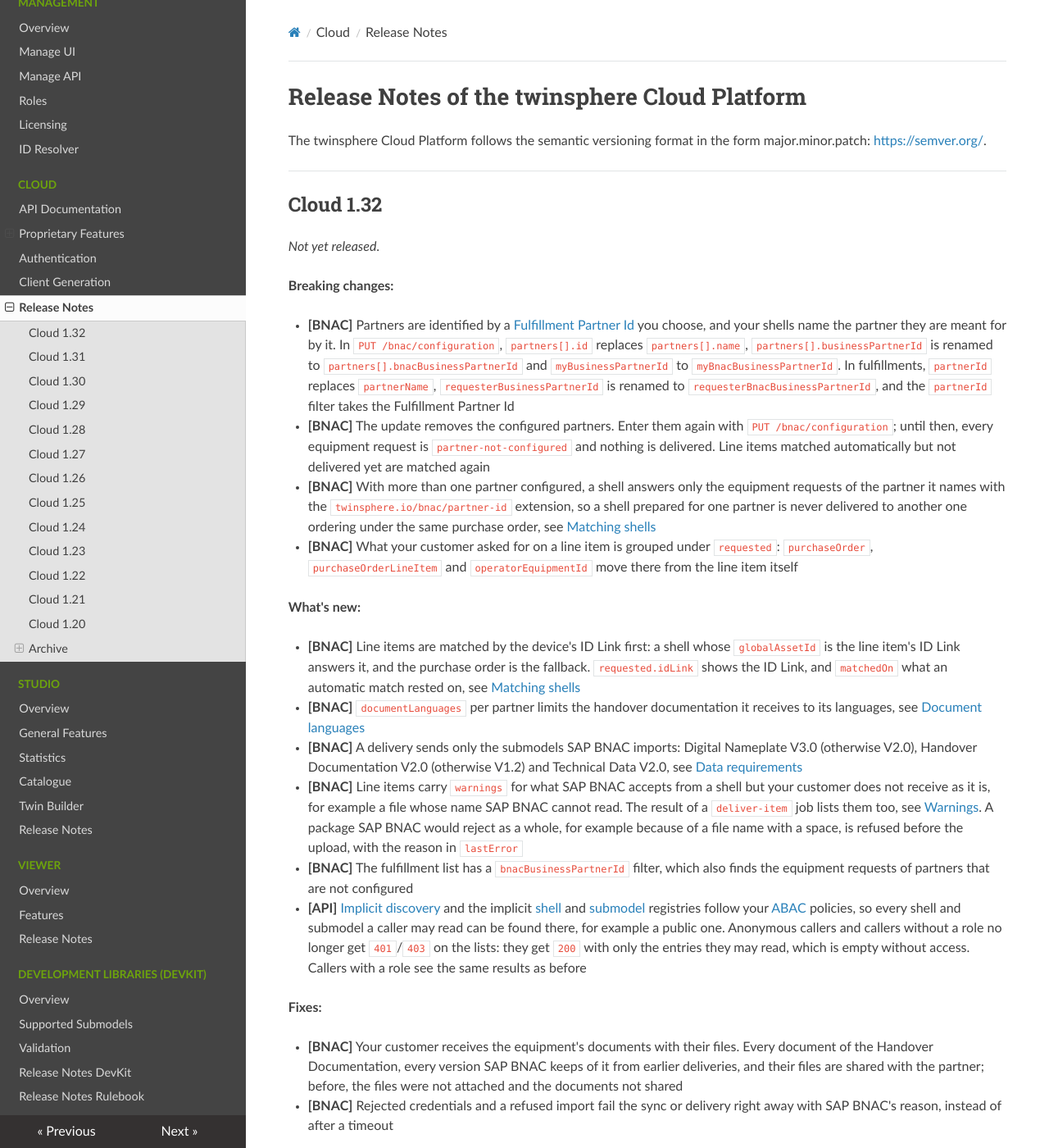
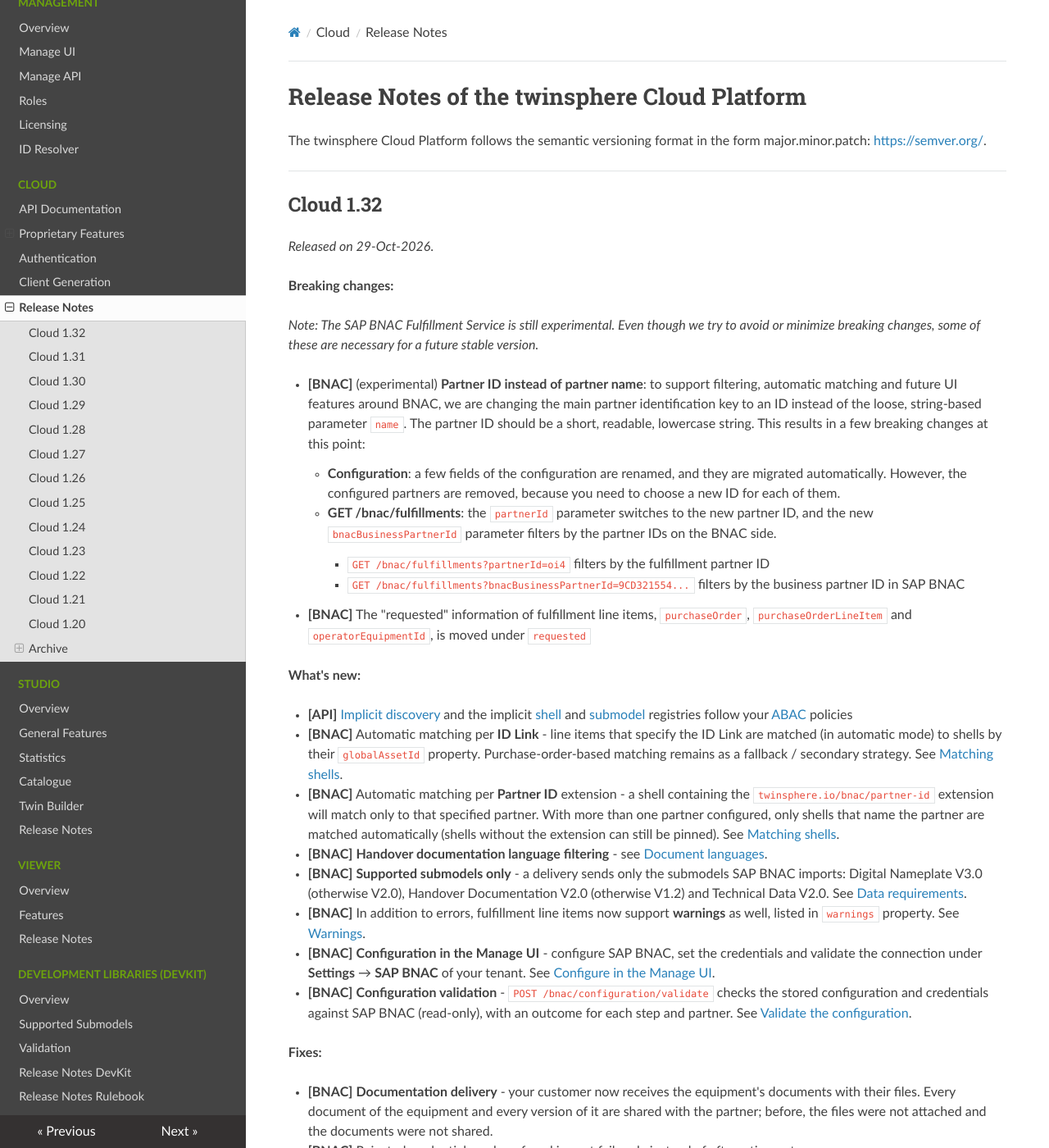
Before and after one commit to twinsphere/twinsphere.github.io, an MkDocs documentation site: the page built from docs/cloud-release-notes.md, in a window 1280 px wide and 1400 px high. Shown: the whole window at 82% size. Built offline with MkDocs 1.6.1, drawn with Linux system fonts in a browser that asks for light colours; nearby versions of some CDN libraries; some of the changed text lies outside the part shown.

Commit message:
docs(cloud): sap bnac configuration in the manage ui, validation and 1.32 release notes

```diff
--- a/docs/cloud-release-notes.md
+++ b/docs/cloud-release-notes.md
@@ -8,57 +8,62 @@
 
 ## Cloud 1.32
 
-*Not yet released*.
+*Released on 29-Oct-2026*.
 
 **Breaking changes:**
 
-- **[BNAC]** Partners are identified by a [Fulfillment Partner Id](cloud-bnac-fulfillment.md#fulfillment-partner-id)
-    you choose, and your shells name the partner they are meant for by it. In `PUT /bnac/configuration`,
-    `partners[].id` replaces `partners[].name`, `partners[].businessPartnerId` is renamed to
-    `partners[].bnacBusinessPartnerId` and `myBusinessPartnerId` to `myBnacBusinessPartnerId`. In fulfillments,
-    `partnerId` replaces `partnerName`, `requesterBusinessPartnerId` is renamed to `requesterBnacBusinessPartnerId`,
-    and the `partnerId` filter takes the Fulfillment Partner Id
-- **[BNAC]** The update removes the configured partners. Enter them again with `PUT /bnac/configuration`; until
-    then, every equipment request is `partner-not-configured` and nothing is delivered. Line items matched
-    automatically but not delivered yet are matched again
-- **[BNAC]** With more than one partner configured, a shell answers only the equipment requests of the partner it
-    names with the `twinsphere.io/bnac/partner-id` extension, so a shell prepared for one partner is never
-    delivered to another one ordering under the same purchase order, see
-    [Matching shells](cloud-bnac-fulfillment.md#matching-shells)
-- **[BNAC]** What your customer asked for on a line item is grouped under `requested`: `purchaseOrder`,
-    `purchaseOrderLineItem` and `operatorEquipmentId` move there from the line item itself
+*Note: The SAP BNAC Fulfillment Service is still experimental. Even though we try to avoid or minimize breaking
+changes, some of these are necessary for a future stable version.*
+
+- **[BNAC]** (experimental) **Partner ID instead of partner name**: to support filtering, automatic matching and future
+    UI features around BNAC, we are changing the main partner identification key to an ID instead of the loose,
+    string-based parameter `name`. The partner ID should be a short, readable, lowercase string. This results in a few
+    breaking changes at this point:
+
+    - **Configuration**: a few fields of the configuration are renamed, and they are migrated automatically. However,
+        the configured partners are removed, because you need to choose a new ID for each of them.
+    - **GET /bnac/fulfillments**: the `partnerId` parameter switches to the new partner ID, and the new
+        `bnacBusinessPartnerId` parameter filters by the partner IDs on the BNAC side.
+
+        - `GET /bnac/fulfillments?partnerId=oi4` filters by the fulfillment partner ID
+        - `GET /bnac/fulfillments?bnacBusinessPartnerId=9CD321554...` filters by the business partner ID in SAP BNAC
+
+- **[BNAC]** The "requested" information of fulfillment line items, `purchaseOrder`, `purchaseOrderLineItem` and
+    `operatorEquipmentId`, is moved under `requested`
 
 **What's new:**
 
-- **[BNAC]** Line items are matched by the device's ID Link first: a shell whose `globalAssetId` is the line item's
-    ID Link answers it, and the purchase order is the fallback. `requested.idLink` shows the ID Link, and
-    `matchedOn` what an automatic match rested on, see [Matching shells](cloud-bnac-fulfillment.md#matching-shells)
-- **[BNAC]** `documentLanguages` per partner limits the handover documentation it receives to its languages, see
-    [Document languages](cloud-bnac-fulfillment.md#document-languages)
-- **[BNAC]** A delivery sends only the submodels SAP BNAC imports: Digital Nameplate V3.0 (otherwise V2.0),
-    Handover Documentation V2.0 (otherwise V1.2) and Technical Data V2.0, see
-    [Data requirements](cloud-bnac-fulfillment.md#data-requirements)
-- **[BNAC]** Line items carry `warnings` for what SAP BNAC accepts from a shell but your customer does not receive
-    as it is, for example a file whose name SAP BNAC cannot read. The result of a `deliver-item` job lists them
-    too, see [Warnings](cloud-bnac-fulfillment.md#warnings). A package SAP BNAC would reject as a whole, for
-    example because of a file name with a space, is refused before the upload, with the reason in `lastError`
-- **[BNAC]** The fulfillment list has a `bnacBusinessPartnerId` filter, which also finds the equipment requests
-    of partners that are not configured
 - **[API]** [Implicit discovery](cloud-documentation.md#implicit-discovery) and the implicit
     [shell](cloud-documentation.md#implicit-shell-registry) and
     [submodel](cloud-documentation.md#implicit-submodel-registry) registries follow your [ABAC](cloud-abac.md)
-    policies, so every shell and submodel a caller may read can be found there, for example a public one.
-    Anonymous callers and callers without a role no longer get `401`/`403` on the lists: they get `200` with
-    only the entries they may read, which is empty without access. Callers with a role see the same results as
-    before
+    policies
+- **[BNAC]** Automatic matching per **ID Link** - line items that specify the ID Link are matched (in automatic mode)
+    to shells by their `globalAssetId` property. Purchase-order-based matching remains as a fallback / secondary
+    strategy. See [Matching shells](cloud-bnac-fulfillment.md#matching-shells).
+- **[BNAC]** Automatic matching per **Partner ID** extension - a shell containing the
+    `twinsphere.io/bnac/partner-id` extension will match only to that specified partner. With more than one partner
+    configured, only shells that name the partner are matched automatically (shells without the extension can still
+    be pinned). See [Matching shells](cloud-bnac-fulfillment.md#matching-shells).
+- **[BNAC]** **Handover documentation language filtering** - see
+    [Document languages](cloud-bnac-fulfillment.md#document-languages).
+- **[BNAC]** **Supported submodels only** - a delivery sends only the submodels SAP BNAC imports: Digital Nameplate
+    V3.0 (otherwise V2.0), Handover Documentation V2.0 (otherwise V1.2) and Technical Data V2.0. See
+    [Data requirements](cloud-bnac-fulfillment.md#data-requirements).
+- **[BNAC]** In addition to errors, fulfillment line items now support **warnings** as well, listed in `warnings` property.
+    See [Warnings](cloud-bnac-fulfillment.md#warnings).
+- **[BNAC]** **Configuration in the Manage UI** - configure SAP BNAC, set the credentials and validate the connection
+    under **Settings** → **SAP BNAC** of your tenant. See
+    [Configure in the Manage UI](cloud-bnac-fulfillment.md#configure-in-the-manage-ui).
+- **[BNAC]** **Configuration validation** - `POST /bnac/configuration/validate` checks the stored configuration and
+    credentials against SAP BNAC (read-only), with an outcome for each step and partner. See
+    [Validate the configuration](cloud-bnac-fulfillment.md#validate-the-configuration).
 
 **Fixes:**
 
-- **[BNAC]** Your customer receives the equipment's documents with their files. Every document of the Handover
-    Documentation, every version SAP BNAC keeps of it from earlier deliveries, and their files are shared with
-    the partner; before, the files were not attached and the documents not shared
-- **[BNAC]** Rejected credentials and a refused import fail the sync or delivery right away with SAP BNAC's
-    reason, instead of after a timeout
+- **[BNAC]** **Documentation delivery** - your customer now receives the equipment's documents with their files.
+    Every document of the equipment and every version of it are shared with the partner; before, the files were not
+    attached and the documents were not shared.
+- **[BNAC]** Rejected credentials and a refused import fail early instead of after a timeout
 
 ---
 
```
Also changed, not shown: docs/cloud-bnac-fulfillment.md (+36 -0 lines), docs/img/twinsphere_manage_tenant_settings_bnac.png (added).
